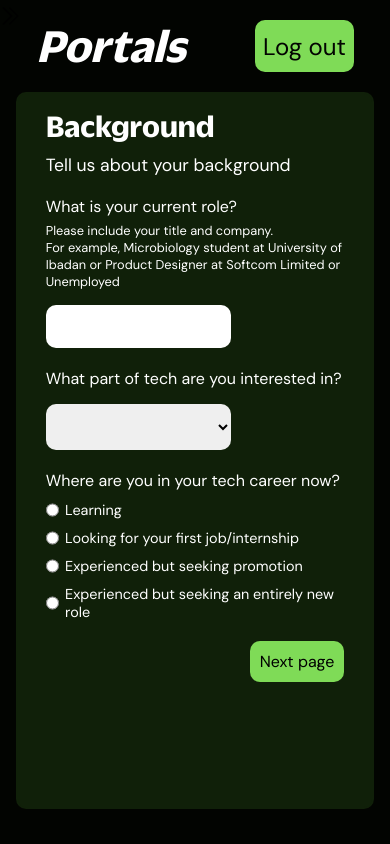
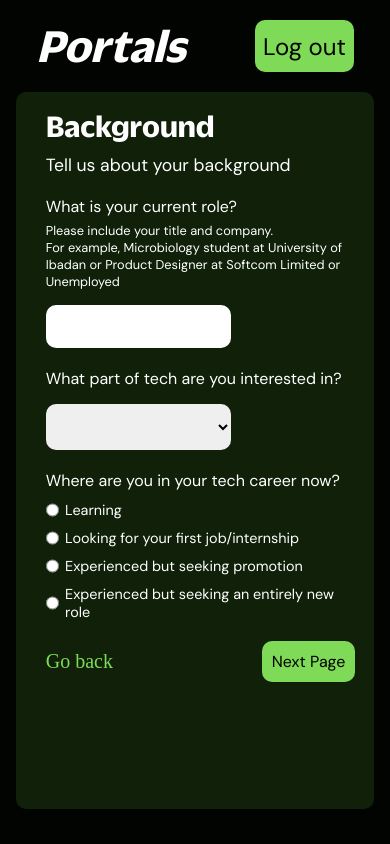
Before and after one commit to hemjay07/Portals, a React (Vite) app in the folder frontend/: page /dashboard/page2 in a window 390 px wide. Built offline with nearby package versions, Linux system fonts and the light colour scheme.

Commit message:
update: removed the sidebar from mobile and created a go back button

```diff
--- a/frontend/src/components/dashboardComponents/Sidebar.jsx
+++ b/frontend/src/components/dashboardComponents/Sidebar.jsx
@@ -1,79 +1,29 @@
 import React, { useContext, useEffect } from "react";
 import { Wrapper } from "./sidebar.styled";
 import { Link } from "react-router-dom";
-import { TfiAngleDoubleLeft } from "react-icons/tfi";
 import styled from "styled-components";
-import { SideBarContext } from "../../pages/Dashboard/Dashboard";
 export default function Sidebar() {
-  const { sidebar, setSideBar } = useContext(SideBarContext);
-
-  // console.log(setSideBar);
-  function handleClick() {
-    if (window.innerWidth < 500) {
-      setSideBar(false);
-    }
-  }
-
-  useEffect(() => {
-    const handleResize = () => {
-      if (window.innerWidth > 500) {
-        setSideBar(true);
-      } else {
-        setSideBar(false);
-      }
-    };
-
-    // Initial check
-    handleResize();
-
-    // Add event listener for window resize
-    window.addEventListener("resize", handleResize);
-
-    // Clean up event listener when component unmounts
-    return () => {
-      window.removeEventListener("resize", handleResize);
-    };
-  }, []); // Dependency array is empty to run the effect only on mount and unmount
-
-  // Rest of your component code
-
   return (
-    <>
-      {sidebar && (
     <Wrapper>
-          <CloseSidebar onClick={handleClick} />
-          <StyledLink to="/dashboard/page1" onClick={() => handleClick()}>
+      <StyledLink to="/dashboard/page1">
         <span>1</span>
         <p>Personal Info</p>
       </StyledLink>
-          <StyledLink to="/dashboard/page2" onClick={() => handleClick()}>
+      <StyledLink to="/dashboard/page2">
         <span>2</span>
         <p>Background</p>
       </StyledLink>
-          <StyledLink to="/dashboard/page3" onClick={() => handleClick()}>
+      <StyledLink to="/dashboard/page3">
         <span>3</span>
         <p>Experience</p>
       </StyledLink>
-          <StyledLink to="/dashboard/page4" onClick={() => handleClick()}>
+      <StyledLink to="/dashboard/page4">
         <span>4</span>
         <p>Career Goal</p>
       </StyledLink>
     </Wrapper>
-      )}{" "}
-    </>
   );
 }
-
-const CloseSidebar = styled(TfiAngleDoubleLeft)`
-  margin-left: auto;
-  font-size: 40px;
-  font-weight: 900;
-  color: black;
-  padding-right: 10px;
-  @media screen and (min-width: 500px) {
-    display: none;
-  }
-`;
 
 const StyledLink = styled(Link)`
   // border: red 2px solid;
@@ -93,14 +43,9 @@ const StyledLink = styled(Link)`
     border-radius: 50%;
     color: var(--accentColor);
 
-<<<<<<< HEAD:frontend/src/components/dashboardComponents/Sidebar.jsx
-=======
     &:hover {
       background-color: var(--accentColor);
       color: var(--bgColor);
     }
->>>>>>> 9c3b5c510656212af3840e54d2dfcedf12da6945:src/components/dashboardComponents/Sidebar.jsx
   }
-
-
 `;
--- a/frontend/src/components/dashboardComponents/background.jsx
+++ b/frontend/src/components/dashboardComponents/background.jsx
@@ -1,5 +1,6 @@
 import React, { useState } from "react";
 // import { Container } from "./formComponents.styled";
+import Navigators from "./navigators";
 import NextPage from "./nextPage";
 import {
   Container,
@@ -125,7 +126,7 @@ export default function Background({ roadMapContent, handlechange }) {
       </StyledRadio>
       {/* <button onClick={() => console.log(roadMapContent)}></button> */}
 
-      <NextPage />
+      <Navigators />
     </Container>
   );
 }
--- a/frontend/src/components/dashboardComponents/experience.jsx
+++ b/frontend/src/components/dashboardComponents/experience.jsx
@@ -8,6 +8,7 @@ import {
   StyledDesc,
 } from "./formComponents.styled";
 import NextPage from "./nextPage";
+import Navigators from "./navigators";
 
 export default function Experience({ roadMapContent, handlechange }) {
   return (
@@ -67,7 +68,7 @@ export default function Experience({ roadMapContent, handlechange }) {
         />
       </StyledLabel>{" "}
       {/* <button onClick={() => console.log(roadMapContent.experience)}></button> */}
-      <NextPage />
+      <Navigators />
     </Container>
   );
 }
--- a/frontend/src/components/dashboardComponents/formComponents.styled.jsx
+++ b/frontend/src/components/dashboardComponents/formComponents.styled.jsx
@@ -37,8 +37,8 @@ export const StyledLabel = styled.label`
   margin-bottom: 20px;
   font-size: 1rem;
 
-
-  input, select {
+  input,
+  select {
     width: 70%;
     padding: 0.8rem;
     border: none;
@@ -52,7 +52,8 @@ export const StyledLabel = styled.label`
   }
 
   @media screen and (max-width: 500px) {
-    input, select {
+    input,
+    select {
       width: 60%;
     }
   }
@@ -61,16 +62,16 @@ export const StyledLabel = styled.label`
 export const StyledHeader = styled.h2`
   font-size: 2rem;
   margin-bottom: 10px;
-`
+`;
 
 export const StyledParagraph = styled.p`
   font-size: 1.1rem;
   margin-bottom: 20px;
-`
+`;
 
 export const StyledDesc = styled.span`
   font-size: 0.8rem;
-`
+`;
 
 export const StyledRadio = styled.p`
   margin-bottom: 20px;
@@ -78,16 +79,14 @@ export const StyledRadio = styled.p`
   flex-direction: column;
   accent-color: var(--accentColor);
 
-
   label {
     margin-top: 10px;
     display: flex;
     gap: 0.4rem;
     font-size: 0.9rem;
-
   }
 `;
 
-export const StyledRadioHead = styled.p`
+export const StyledRadioHead = styled.span`
   font-size: 1rem;
-`
+`;
--- /dev/null
+++ b/frontend/src/components/dashboardComponents/navigators.jsx
@@ -0,0 +1,86 @@
+import React, { useContext } from "react";
+import { Link, useLocation } from "react-router-dom";
+// import { NextPageButton } from "./formComponents.styled";
+import styled from "styled-components";
+
+export default function Navigators({ disabled }) {
+  const location = useLocation();
+  const page = location.pathname.slice(-1);
+  let nextpage;
+  let prevpage;
+  if (disabled) {
+    nextpage = page;
+  } else {
+    if (page == 4) {
+      nextpage = 4;
+    }
+    if (page != 4) {
+      nextpage = page / 1 + 1;
+    }
+    if (page == 1) {
+      prevpage = undefined;
+    }
+    if (page != 1) {
+      prevpage = page / 1 - 1;
+    }
+  }
+  function handleClick(e) {
+    if (disabled) {
+      e.preventDefault();
+    }
+  }
+  return (
+    <NavigatorButtons>
+      {prevpage ? (
+        <StyledLink to={`/dashboard/page${prevpage}`}>
+          <GoBackButton>Go back</GoBackButton>
+        </StyledLink>
+      ) : (
+        <div> </div>
+      )}
+      <StyledLink onClick={handleClick} to={`/dashboard/page${nextpage}`}>
+        <NextPageButton disabled={disabled}>{`${
+          page == 4 ? "Submit" : "Next Page"
+        }`}</NextPageButton>
+      </StyledLink>
+    </NavigatorButtons>
+  );
+}
+const StyledLink = styled(Link)`
+  text-decoration: none;
+`;
+
+const NavigatorButtons = styled.div`
+  display: flex;
+  justify-content: space-between;
+  align-items: center;
+  color: #7fdb57;
+  // font-size: 20px;
+  text-decoration: none;
+`;
+const GoBackButton = styled.span`
+  margin-top: 10px;
+  float: bottom;
+  // border: 2px red solid;
+  color: #7fdb57;
+
+  font-size: 20px;
+  &:hover {
+    cursor: pointer;
+  }
+`;
+
+const NextPageButton = styled.button`
+  padding: 10px;
+  float: right;
+  margin-right: -1px;
+  background-color: #7fdb57;
+  border-radius: 10px;
+  border: none;
+  // border: 2px red solid;
+
+  &:hover {
+    background-color: #164602;
+    color: #fff;
+  }
+`;
--- a/frontend/src/components/dashboardComponents/nextPage.jsx
+++ b/frontend/src/components/dashboardComponents/nextPage.jsx
@@ -1,30 +1,18 @@
 import React, { useContext } from "react";
 import { Link, useLocation } from "react-router-dom";
 import { NextPageButton } from "./formComponents.styled";
-import { SideBarContext } from "../../pages/Dashboard/Dashboard";
 export default function NextPage() {
   const location = useLocation();
   const page = location.pathname.slice(-1);
-  const { setSideBar } = useContext(SideBarContext);
   let nextpage;
   if (page == 4) {
-    // nextpage = "submitButton";
     nextpage = 4;
   } else {
     nextpage = page / 1 + 1;
-    // console.log(nextpage);
   }
   return (
     <Link to={`/dashboard/page${nextpage}`}>
-      <NextPageButton
-        onClick={() => {
-          if (window.innerWidth < 500) {
-            setSideBar(false);
-          }
-        }}
-      >
-        Next page
-      </NextPageButton>
+      <NextPageButton>Next page</NextPageButton>
     </Link>
   );
 }
--- a/frontend/src/components/dashboardComponents/personalInfo.jsx
+++ b/frontend/src/components/dashboardComponents/personalInfo.jsx
@@ -6,6 +6,7 @@ import {
   StyledParagraph,
 } from "./formComponents.styled";
 import NextPage from "./nextPage";
+import Navigators from "./navigators";
 
 export default function PersonalInfo({ roadMapContent, handlechange }) {
   return (
@@ -48,7 +49,7 @@ export default function PersonalInfo({ roadMapContent, handlechange }) {
         />
       </StyledLabel>
       {/* <button onClick={() => console.log(roadMapContent.personalInfo)}></button> */}
-      <NextPage />
+      <Navigators />
     </Container>
   );
 }
--- a/frontend/src/components/dashboardComponents/sidebar.styled.jsx
+++ b/frontend/src/components/dashboardComponents/sidebar.styled.jsx
@@ -11,11 +11,7 @@ export const Wrapper = styled.div`
   gap: 3rem;
 
   @media screen and (max-width: 500px) {
-    position: absolute;
-    top: 0;
-    width: 60%;
-    background-color: #7fdb57;
-    border-right: solid 3px #7fdb57;
+    display: none;
   }
   p {
     color: var(--textColor);
--- a/frontend/src/pages/Dashboard/Dashboard.jsx
+++ b/frontend/src/pages/Dashboard/Dashboard.jsx
@@ -7,16 +7,16 @@ import PersonalInfo from "../../components/dashboardComponents/personalInfo";
 import { TfiAngleDoubleRight } from "react-icons/tfi";
 import { IoLogoXbox } from "react-icons/io";
 import styled from "styled-components";
-import { loggedInUserContext } from "../../App";
+// import { loggedInUserContext } from "../../App";
 import Header from "../../components/homePageComponents/Header";
 
 import { Link, Routes, Route } from "react-router-dom";
 import { DashboardContainer, FormContainer } from "./Dashboard.styled";
-export const SideBarContext = createContext();
+// export const SideBarContext = createContext();
 // export const roadMapContent = createContext
 
 export default function Dashboard() {
-  const [sidebar, setSideBar] = useState(true);
+  // const [sidebar, setSideBar] = useState(true);
   // const { loggedInUser } = useContext(loggedInUserContext);
   const [roadMapContent, setRoadMapContent] = useState({
     personalInfo: {},
@@ -37,12 +37,12 @@ export default function Dashboard() {
   }
 
   return (
-    <SideBarContext.Provider value={{ sidebar, setSideBar }}>
+    // <SideBarContext.Provider value={{ sidebar, setSideBar }}>
     <DashboardContainer>
       <Header />
 
       <FormContainer>
-          <OpenSidebar onClick={() => setSideBar(!sidebar)} />
+        {/* <OpenSidebar onClick={() => setSideBar(!sidebar)} /> */}
         <Sidebar />
         <Routes>
           <Route
@@ -84,24 +84,8 @@ export default function Dashboard() {
         </Routes>
       </FormContainer>
     </DashboardContainer>
-    </SideBarContext.Provider>
   );
 }
-
-const OpenSidebar = styled(TfiAngleDoubleRight)`
-  //   margin-left: auto;
-  // border: 2px black solid;
-  position: absolute;
-  left: 0;
-  top: 0;
-  font-size: 2rem;
-  padding-right: 10px;
-  font-weight: 900;
-  color: black;
-  @media screen and (min-width: 500px) {
-    display: none;
-  }
-`;
 
 const Logo = styled(IoLogoXbox)`
   font-size: 36px;
```
Also changed, not shown: frontend/src/components/dashboardComponents/careerGoals.jsx (+14 -5 lines). Lines whose indentation alone changed are shown as unchanged.
